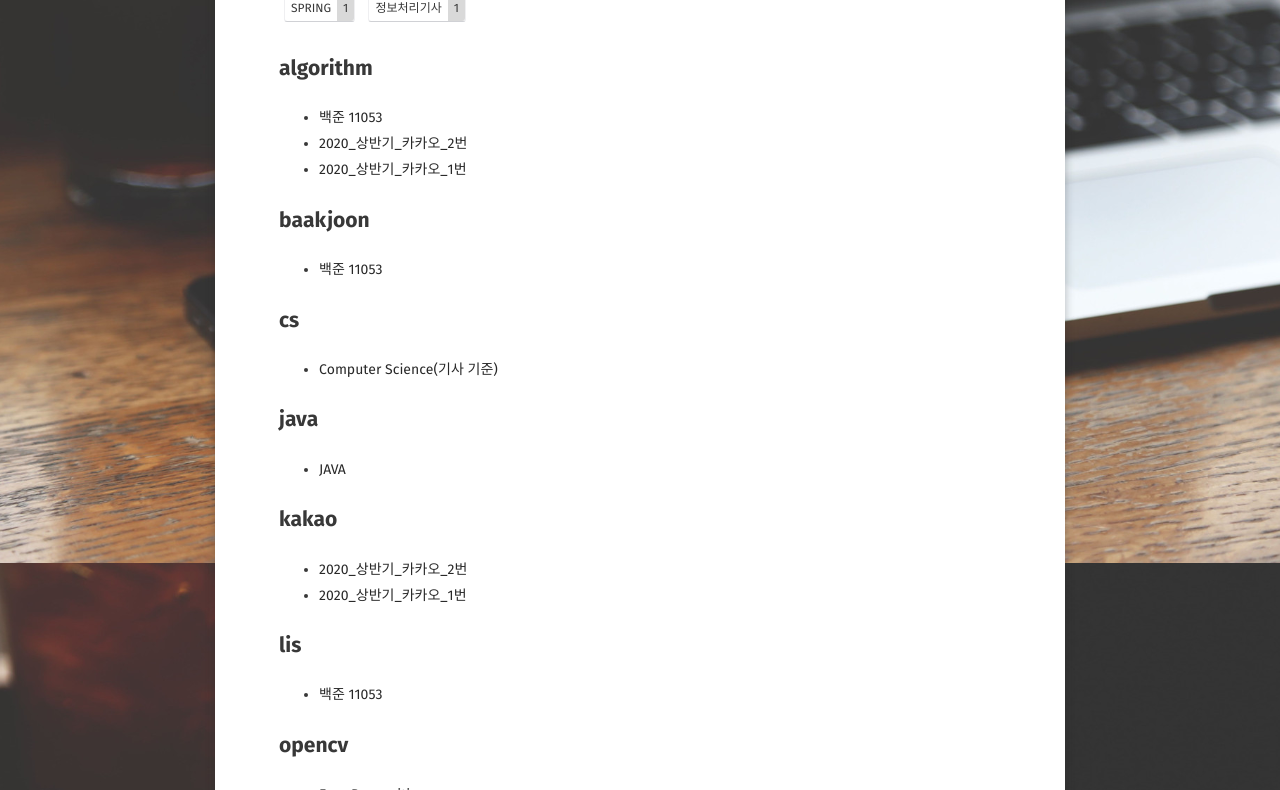
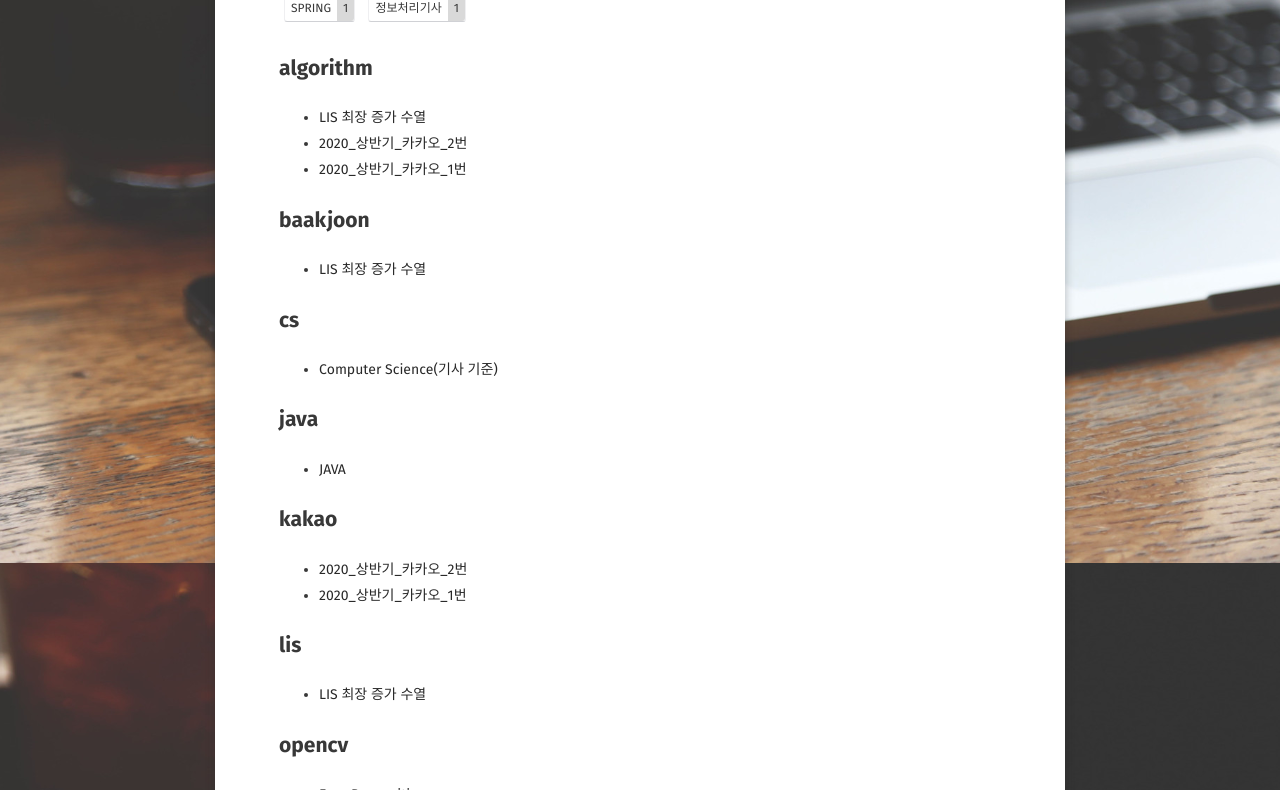
Before and after one commit to limkinam/limkinam.github.io, a Jekyll site: the page built from tags/index.html, in a window 1280 px wide. Shown: the part 337-1127 px from the top of the page. Built offline with Jekyll 4.4.1, drawn with Linux system fonts in a browser that asks for light colours; some web fonts are replaced.

Commit message:
Update 2020-06-16-baekjoon-LIS.md

```diff
--- a/_posts/2020-06-16-baekjoon-LIS.md
+++ b/_posts/2020-06-16-baekjoon-LIS.md
@@ -1,8 +1,8 @@
 ---
 layout: post
-title: "백준 11053"
+title: "LIS 최장 증가 수열"
 date: 2020-06-16
-excerpt: "LIS 알고리즘"
+excerpt: "LIS 알고리즘 시간 복잡도: O(n^2) | 이분탐색 이용 O(log n)"
 tag:
 - algorithm
 - lis
```
